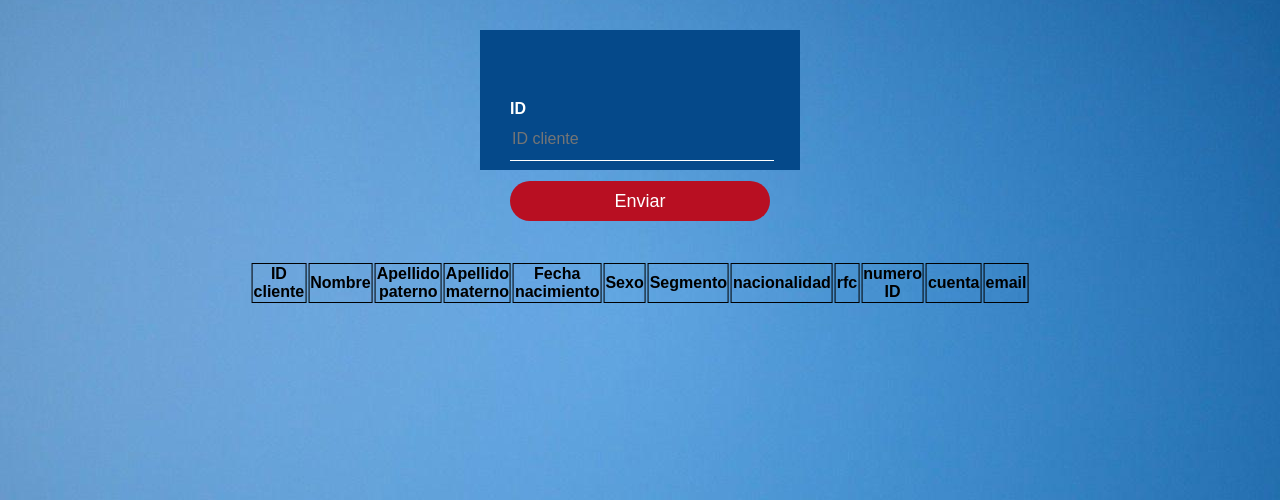
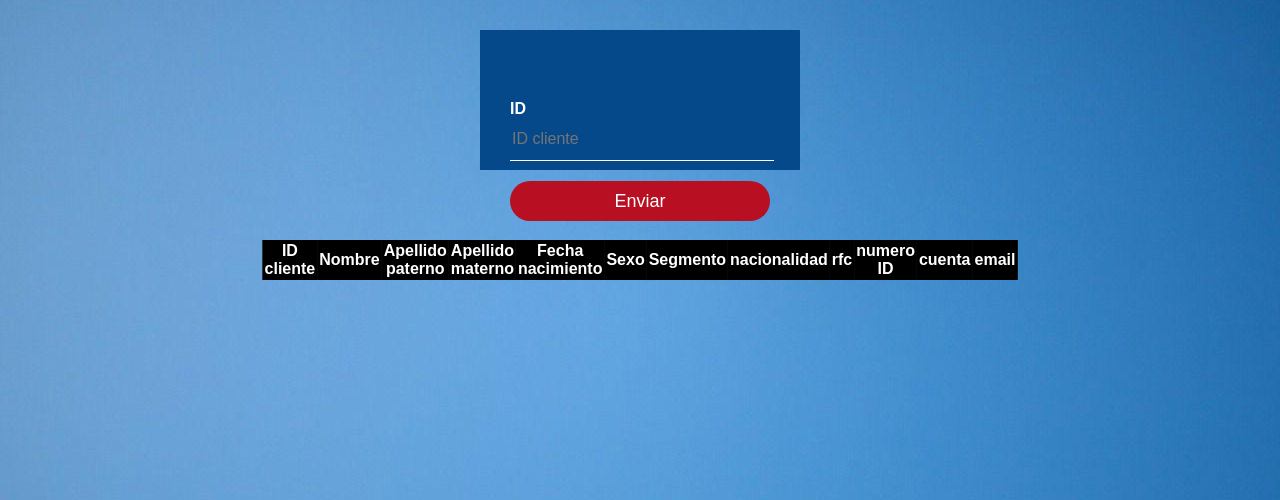
Before and after one commit to rdzya95/Equipo2-BIT-8oct, a PHP site: page /usuario.html in a window 1280 px wide. Shown: the part 300-800 px from the top of the page. Run offline with PHP 8.4, Linux system fonts and the light colour scheme; lists and menus that the app fills with data are empty.

Commit message:
Add files via upload

```diff
--- a/estilousuario.css
+++ b/estilousuario.css
@@ -72,10 +72,21 @@
     position: absolute;
     transform: translate(-50%, 350%);
     box-sizing: border-box;
+    border-spacing: 0;
   }
   th, td{
     width: 200px;
     text-align: center;
     border: 1px solid #000;
-    border-spacing: 0;
+
   }
+
+  th{
+    background-color: black;
+    color: white;
+  }
+
+  td{
+    background-color: #05498A;
+    color: black;
+  }
--- a/usuario.html
+++ b/usuario.html
@@ -17,7 +17,6 @@
                     <input type="submit" value="Enviar">
                 </form>
             </div>
-
             <div class="tabla">
                 <table>
                     <tr>
```
